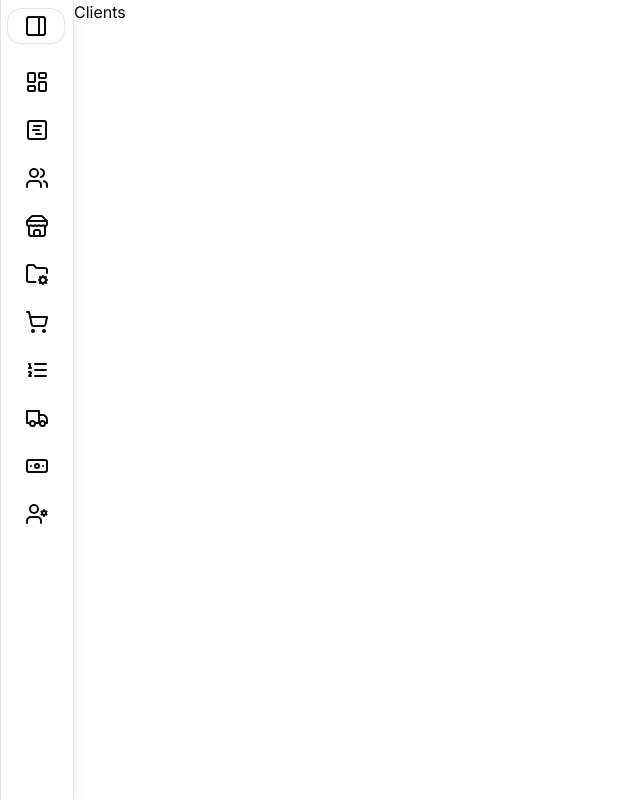
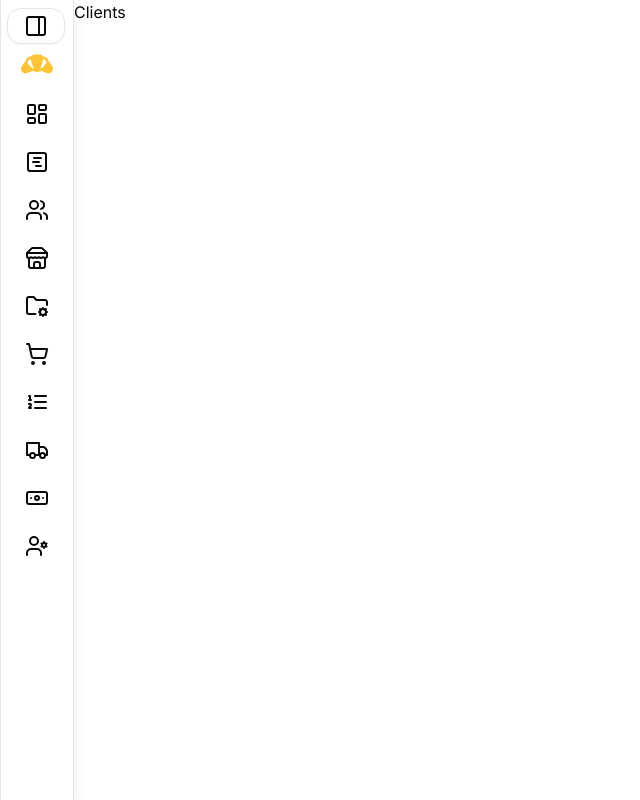
Before and after one commit to modouaicha023/MburuIT, a Next.js app: page /mburu.app/clients in a window 1280 px wide. Shown: the whole page, without its empty margins (0-640 px from the left). Built offline with nearby package versions, Linux system fonts and the light colour scheme.

Commit message:
Add logo to sidebar

```diff
--- a/components/mburu.app/Aside.tsx
+++ b/components/mburu.app/Aside.tsx
@@ -25,6 +25,8 @@ import {
 import Link from "next/link";
 import { Button } from "../ui/button";
 import { useState } from "react";
+import Image from "next/image";
+import logo from "@/app/icon.svg";
 
 interface SidebarProps extends React.HTMLAttributes<HTMLDivElement> {}
 
@@ -55,6 +57,28 @@ export default function SideBar({ className }: SidebarProps) {
     <aside className={cn("py-16 border-r border-l w-fit relative", className)}>
       <TooltipProvider delayDuration={200}>
         <Tooltip>
+          <TooltipTrigger>
+            <div
+              className={`absolute ${
+                isSideBarOpen ? "top-2" : "top-12 justify-center"
+              } left-5 flex gap-2 items-center`}>
+              <Image
+                src={logo}
+                alt="Logo"
+                width={30}
+                height={30}
+                className={isSideBarOpen ? "w-10 h-10" : "w-8 h-8"}
+              />
+              {isSideBarOpen && <p className="text-xs">MBURU</p>}
+            </div>
+          </TooltipTrigger>
+          <TooltipContent side="right" align="center">
+            <p>mburu</p>
+          </TooltipContent>
+        </Tooltip>
+      </TooltipProvider>
+      <TooltipProvider delayDuration={200}>
+        <Tooltip>
           <TooltipTrigger asChild>
             <Button
               variant={"outline"}
@@ -69,7 +93,7 @@ export default function SideBar({ className }: SidebarProps) {
         </Tooltip>
       </TooltipProvider>
 
-      <nav className="">
+      <nav className="mt-2">
         <ul className="flex flex-col w-full gap-3">
           {sideBarItems.map((item, index) => (
             <li className="px-2" key={index}>
```
